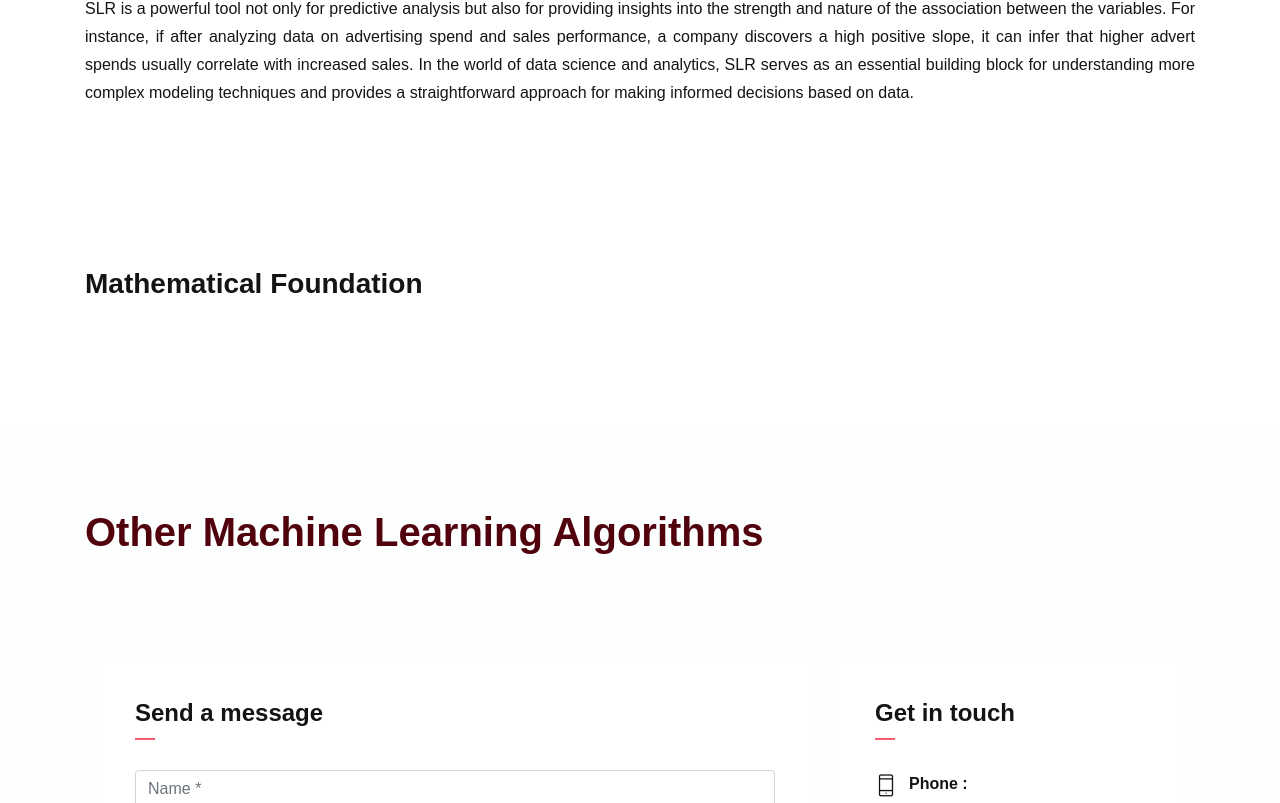
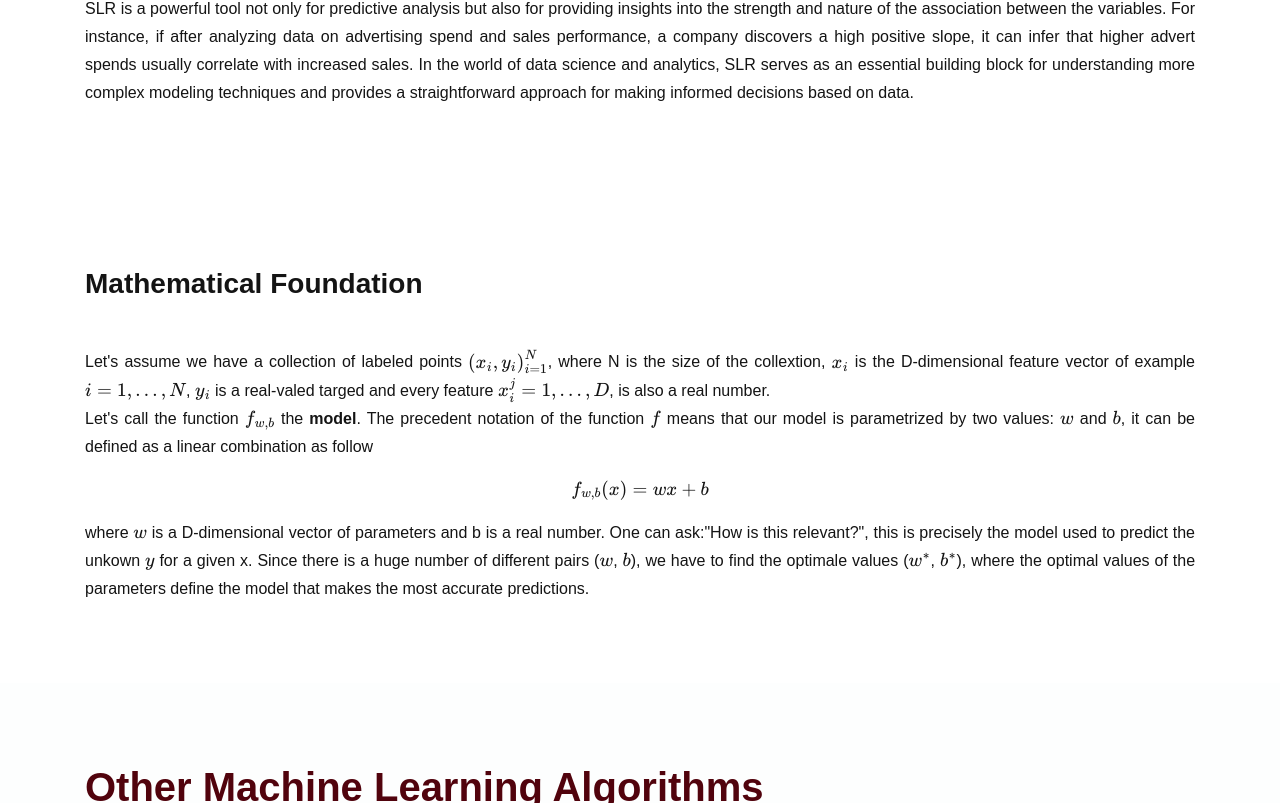
Before and after one commit to daoudizakaria/zakariadaoudi, a plain HTML site: page ML_SLR.html in a window 1280 px wide. Shown: the part 1188-1991 px from the top of the page. Drawn offline with nearby package versions, Linux system fonts and the light colour scheme; some packages are replaced by stand-ins of ours.

Commit message:
Update ML_SLR.html

```diff
--- a/ML_SLR.html
+++ b/ML_SLR.html
@@ -103,7 +103,21 @@ and provides a straightforward approach for making informed decisions based on d
     <section class="section" id="Maths">
         <div class="container">
             <h3 class="mb-5"><span class="text-danger"></span>Mathematical Foundation</h3>
-
+        Let's assume we have a collection of labeled points
+        \({(x_i,y_i)}^{N}_{i=1}\), where N is the size of the
+        collextion, \(x_i\) is the D-dimensional feature vector of example
+     \(i=1,...,N\), \(y_i\) is a real-valed targed and every
+     feature \(x^{j}_i=1,...,D\), is also a real number.
+        </br> Let's call the function \(f_{w,b}\) the <b>model</b>. The precedent notation of the function \(f\)
+        means that our model is parametrized by two values: \(w\) and \(b\), it can be defined as a linear combination as follow
+        <div>
+            <CENTER>$$ f_{w,b}(x)=w x + b $$</CENTER>
+        </div>
+        where \(w\) is a D-dimensional vector of parameters and b is
+        a real number. One can ask:"How is this relevant?", this is precisely the model used
+        to predict the unkown \(y\) for a given x. Since there is a huge number of different pairs
+         (<b>\(w\)</b>, \(b\)), we have to find the optimale values (<b>\(w^{*}\)</b>, \(b^{*}\)), where the optimal values
+        of the parameters define the model that makes the most accurate predictions.
     </section>
 
     <section class="section bg-custom-gray" id="portfolio1">
```
